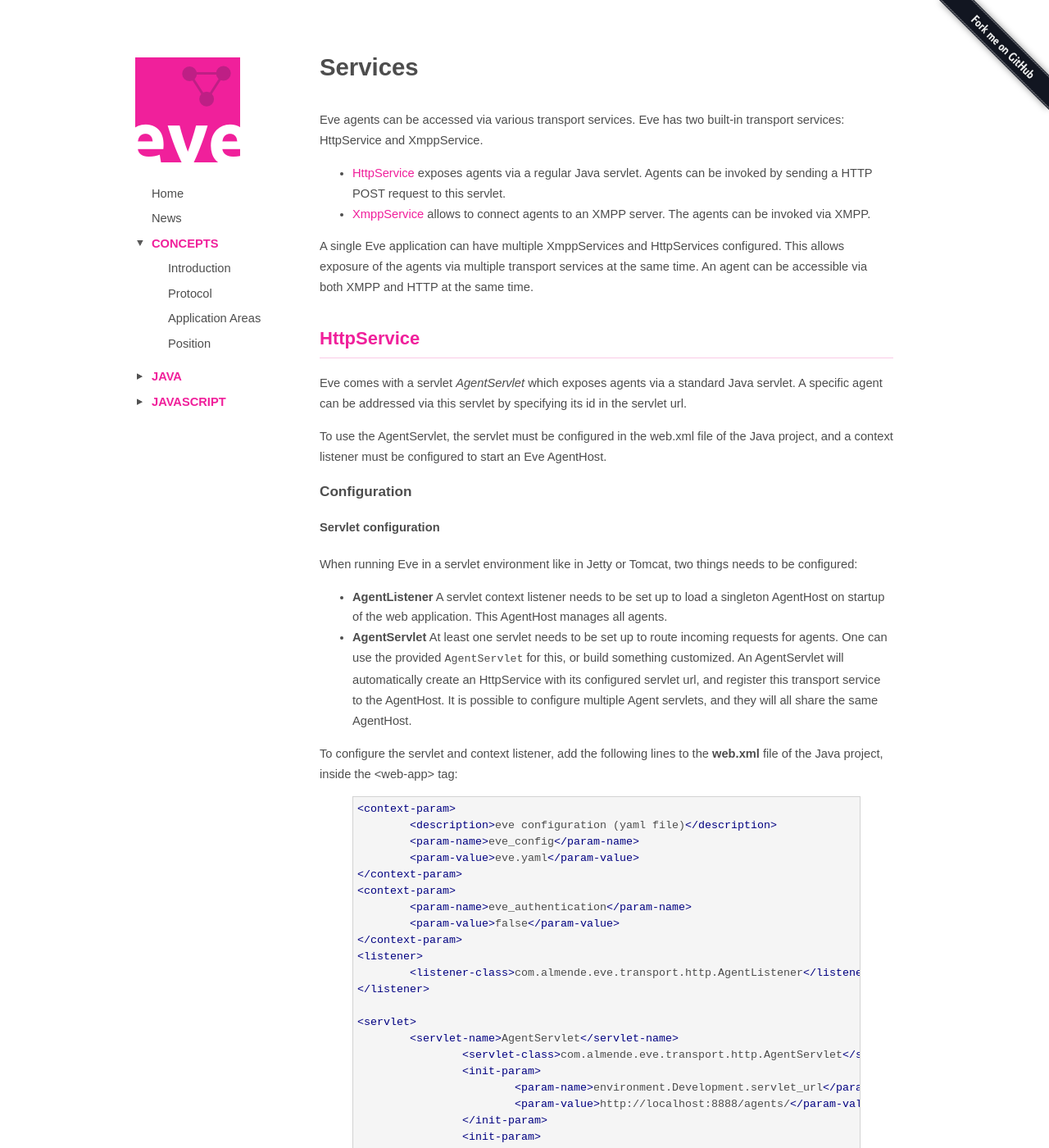
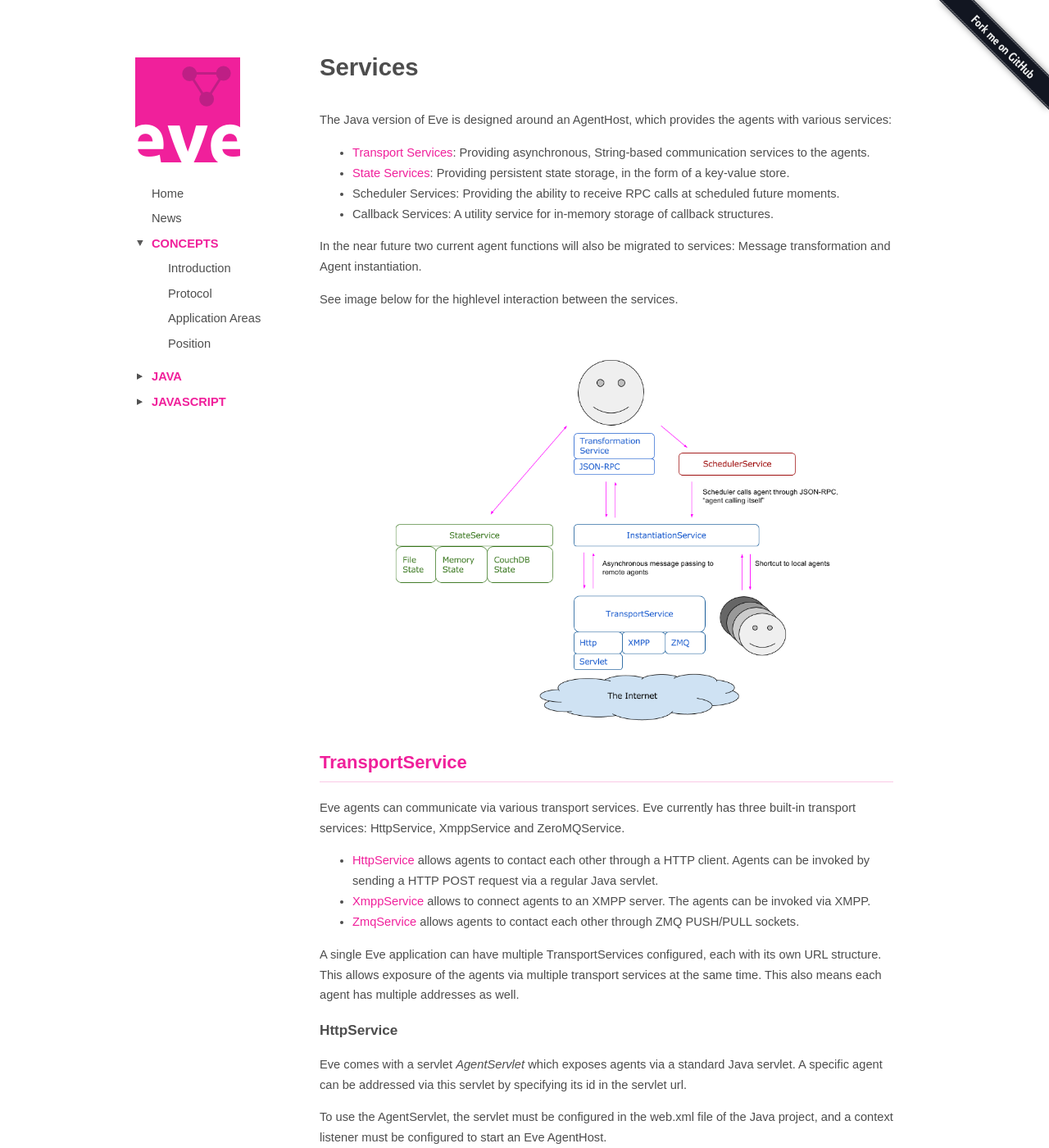
Before and after one commit to almende/eve, a Jekyll site: the page built from implementations/java/services.md, in a window 1280 px wide and 1400 px high. Shown: the whole window at 82% size. Built offline with Jekyll 4.4.1, drawn with Linux system fonts in a browser that asks for light colours; some of the changed text lies outside the part shown.

Commit message:
Add more Java Services documentation.

```diff
--- a/implementations/java/services.md
+++ b/implementations/java/services.md
@@ -6,20 +6,36 @@
 
 # Services
 
-Eve agents can be accessed via various transport services.
-Eve has two built-in transport services: HttpService and XmppService.
+The Java version of Eve is designed around an AgentHost, which provides the agents with various services:
 
-- [HttpService](#HttpService) exposes agents via a regular Java servlet.
-  Agents can be invoked by sending a HTTP POST request to this servlet.
+- [Transport Services](#TransportService): Providing asynchronous, String-based communication services to the agents.
+- [State Services](#StateService): Providing persistent state storage, in the form of a key-value store.
+- Scheduler Services: Providing the ability to receive RPC calls at scheduled future moments.
+- Callback Services: A utility service for in-memory storage of callback structures.
+
+In the near future two current agent functions will also be migrated to services: Message transformation and Agent instantiation.
+
+See image below for the highlevel interaction between the services.
+
+<img src="../../img/eve_java_architecture.png"
+  style="margin-top: 30px;width:90%;margin-left:auto;margin-right:auto;display:block"
+  title="Eve agentmodel infograph">
+
+## TransportService {#TransportService}
+
+Eve agents can communicate via various transport services.
+Eve currently has three built-in transport services: HttpService, XmppService and ZeroMQService.
+
+- [HttpService](#HttpService) allows agents to contact each other through a HTTP client.
+  Agents can be invoked by sending a HTTP POST request via a regular Java servlet.
 - [XmppService](#XmppService) allows to connect agents to an XMPP server.
   The agents can be invoked via XMPP.
+- [ZmqService](#ZmqService) allows agents to contact each other through ZMQ PUSH/PULL sockets.
 
-A single Eve application can have multiple XmppServices and HttpServices configured.
-This allows exposure of the agents via multiple transport services at the
-same time. An agent can be accessible via both XMPP and HTTP at the same time.
+A single Eve application can have multiple TransportServices configured, each with its own URL structure.
+This allows exposure of the agents via multiple transport services at the same time. This also means each agent has multiple addresses as well.
 
-
-## HttpService {#HttpService}
+### HttpService {#HttpService}
 
 Eve comes with a servlet *AgentServlet* which exposes agents via a standard
 Java servlet. A specific agent can be addressed via this servlet by specifying
@@ -29,9 +45,9 @@
 of the Java project, and a context listener must be configured to start an
 Eve AgentHost.
 
-### Configuration
+#### Configuration
 
-#### Servlet configuration
+##### Servlet configuration
 
 When running Eve in a servlet environment like in Jetty or Tomcat, two
 things needs to be configured:
@@ -156,7 +172,7 @@
 <p></p>
 
 
-### Usage
+#### Usage
 
 The AgentServlet supports the following request:
 
@@ -189,7 +205,7 @@
   Delete an agent by its id.
 
 
-### Custom servlets
+#### Custom servlets
 
 If the AgentServlet do not fulfill your needs,
 it is possible to develop a custom servlet.
@@ -201,7 +217,7 @@
 the essence is that a service exposes a JSON-RPC interface to the outside world.
 
 
-## XmppService {#XmppService}
+### XmppService {#XmppService}
 
 Agents can be connected individually to an XMPP server.
 In order to support XMPP, the application requires the
@@ -213,7 +229,7 @@
 while Google App Engine is based on stateless application instances which can
 be started and stopped any moment.
 
-### Configuration
+#### Configuration
 
 XMPP support must be configured in the Eve configuration file with default
 file name **eve.yaml**.
@@ -238,7 +254,7 @@
   class: RunnableSchedulerFactory
 {% endhighlight %}
 
-### Usage
+#### Usage
 
 An agent can be connected to an XMPP service programmatically via the configured
 XmppService. The following code example shows how an agent can retrieve the
@@ -269,3 +285,54 @@
 	}
 }
 {% endhighlight %}
+
+### ZmqService {#ZmqService}
+
+(Under construction.....)
+
+## State Service {#StateService}
+
+Currently Eve offers the choice between four different state storage services, of which only one can be active for a given VM at the same time.The available state services are:
+
+- In-memory state
+- JSON based file state
+- Java object serialization file state
+- CouchDB state
+
+Within the codebase of Eve these State services are provided through a configured StateFactory.
+
+### Configuration
+
+To configure the state factory one of the below shown configurations can be used in **eve.yaml**. You\'ll need to modify the parameters somewhat to match your local settings, especially in the CouchDB case. As mentioned: only one state factory can be used per application!
+
+{% highlight yaml %}
+
+# State settings: Choose only one!
+# memory state:
+state:
+  class: MemoryStateFactory
+
+# Java serialization file state:
+state:
+  class: FileStateFactory
+  path: .eveagents
+
+# JSON based file state:
+state:
+  class: FileStateFactory
+  path: .eveagents
+  json: true
+
+# CouchDB state:
+state:
+  class: CouchdbStateFactory
+  url: http://localhost:5984
+  database: eve
+  username: eve_user
+  password: eve_passwd
+
+{% endhighlight %}
+
+### Usage
+
+(Under construction.....)
```
Also changed, not shown: img/eve_java_architecture.png (added).
